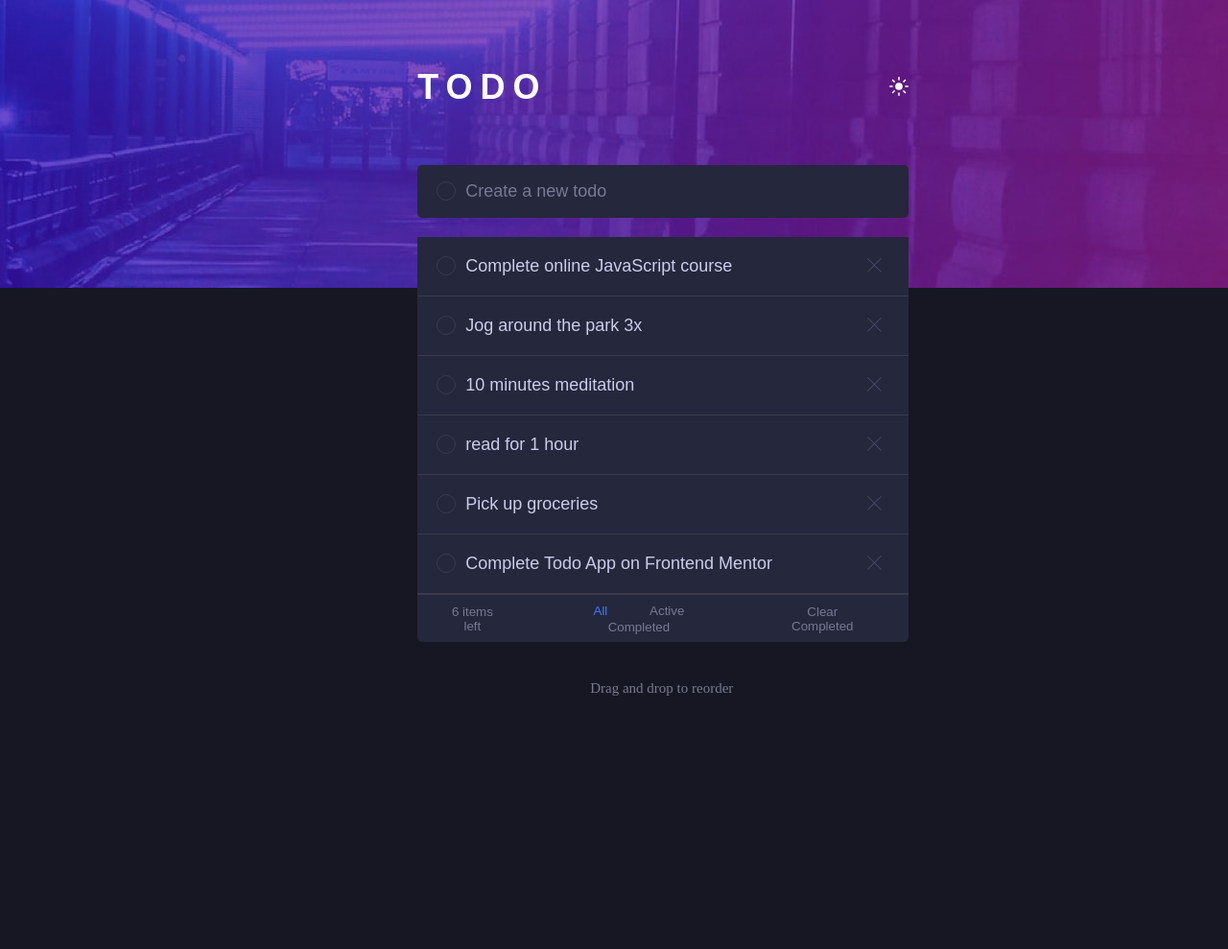
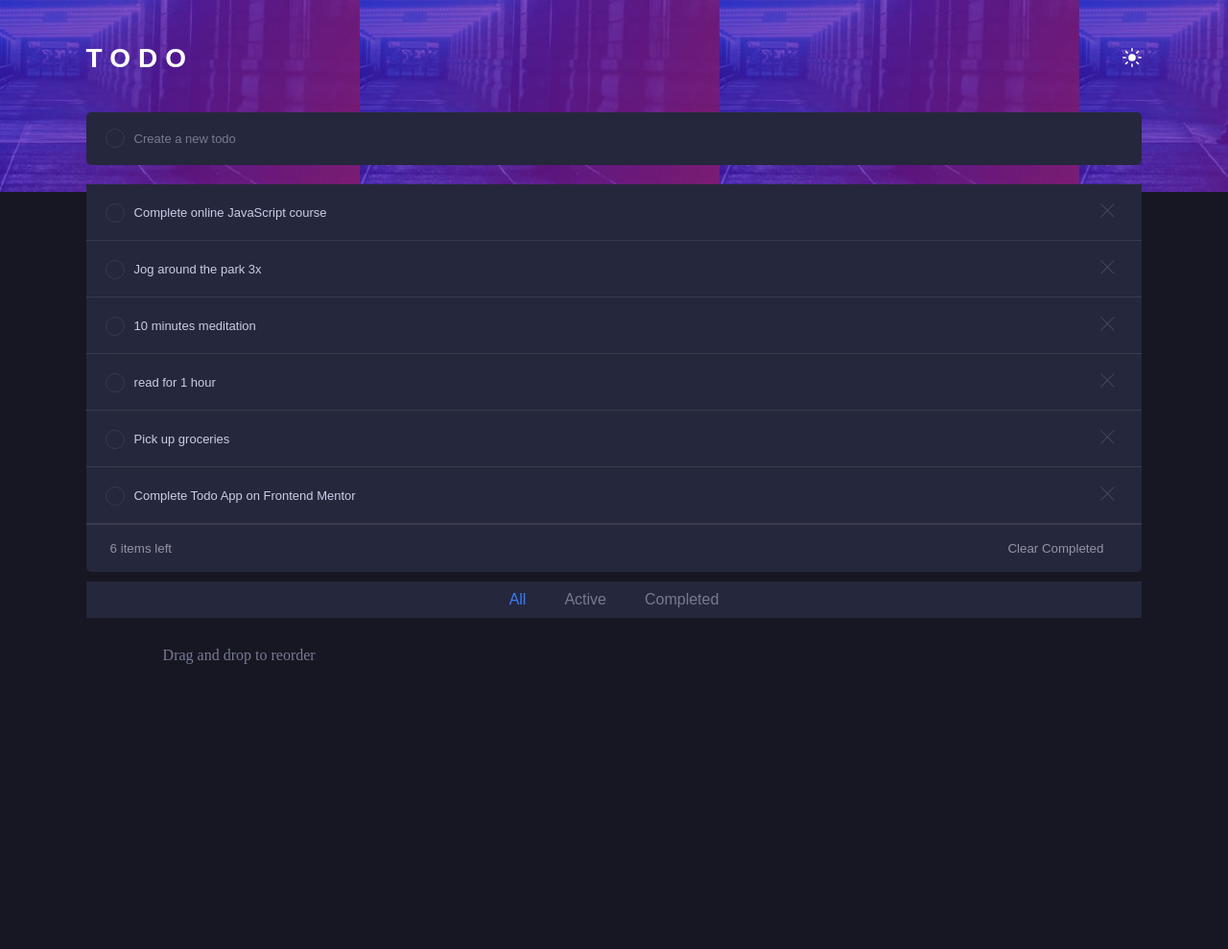
Before and after one commit to AbenaEsther/amalitech-project, a plain HTML site: page dark-theme.html in a window 1280 px wide. Shown: the whole page at 96% size. After the commit the page ends 916 px from the top, so only its background shows below. Drawn offline with Linux system fonts and the light colour scheme.

Commit message:
update on css

```diff
--- a/dark-theme.css
+++ b/css/dark-theme.css
@@ -12,7 +12,7 @@
 }
 
 .upper-half{
-  background: url("images/bg-desktop-dark.jpg");
+  background: url("../images/bg-desktop-dark.jpg");
   height: 300px;
 }
 
@@ -246,9 +246,9 @@ body{
 
 }
 
-@media screen and (max-width:375px) {
+@media screen and (max-width:1400px) {
   .upper-half{
-    background: url('images/bg-mobile-dark.jpg');
+    background: url('../images/bg-mobile-dark.jpg');
     height: 200px;
   }
   .main-container{
--- a/light-theme.css
+++ b/css/light-theme.css
@@ -12,7 +12,7 @@
 }
 
 .upper-half{
-    background: url("images/bg-desktop-light.jpg");
+    background: url("../images/bg-desktop-light.jpg");
     height: 300px;
 }
 
@@ -54,17 +54,23 @@ li{
     justify-content: space-between;
     cursor: pointer;
     position: relative;
-    /* transition: 0.5s; */
     background-color:  white;
     padding: 10px 0 10px 0;
  }
+
+   /* css styling for  new todo to have same styling as existing todos */
+.todo-item {
+  padding: 20px;
+  border-top: 1px solid;
+  color: hsl(236, 33%, 92%);
+}
 
   .last-li span{
     font-size: 15px;
   }
 
 li input:hover{
-    border:1px solid; color: hsl(280,87%, 65%);
+    border:1px solid; color: hsl(281, 30%, 34%);
     }
 
  .first-list{
@@ -239,9 +245,9 @@ body{
   }
 }
 
-@media screen and  ( max-width: 375px){
+@media screen and  ( max-width: 1400px){
   .upper-half{
-    background: url('images/bg-mobile-light.jpg');
+    background: url('../images/bg-mobile-light.jpg');
     height: 200px;
   }
 
--- a/dark-theme.html
+++ b/dark-theme.html
@@ -6,7 +6,8 @@
     <meta name="viewport" content="width=device-width, initial-scale=1.0">
     <link rel="icon" type="image/png" sizes="32x32" href="./images/favicon-32x32.png">
     <link rel="stylesheet" href="https://fonts.googleapis.com/css2?family=Josefin+Sans&display=swap">
-    <link rel="stylesheet" href="./dark-theme.css" id="theme-style">
+    <link rel="stylesheet" href="css/dark-theme.css" id="theme-style">
+
     <title>Todo app</title>
 </head>
 <body background="" class="dark-theme">
@@ -88,6 +89,6 @@
     </div>
 </div>
 
-<script src="./todo.js"></script>
+<script src="js/todo.js"></script>
 </body>
 </html>
--- a/todo.js
+++ b/js/todo.js
@@ -15,12 +15,12 @@ function toggleTheme() {
     if (body.classList.contains('dark-theme')) {
         body.classList.add('light-theme'); // Adding 'light-theme' class
         body.classList.remove('dark-theme');
-        themeStyle.href = './light-theme.css'; // Path to light theme CSS file
+        themeStyle.href = 'css/light-theme.css'; // Path to light theme CSS file
         toggleIcon.src = 'images/icon-moon.svg'; // Path to moon icon
     } else {
         body.classList.remove('light-theme'); // Removing 'light-theme' class
         body.classList.add('dark-theme');
-        themeStyle.href = './dark-theme.css'; // Path to dark theme CSS file
+        themeStyle.href = 'css/dark-theme.css'; // Path to dark theme CSS file
         toggleIcon.src = 'images/icon-sun.svg'; // Path to sun icon
 
     }
@@ -175,6 +175,5 @@ newTodoInput.addEventListener('keydown', function (event) {
     if (formCheckbox.checked && newTodoInput.value.trim() !== '') {
       addTodoItem(newTodoInput.value.trim());
       newTodoInput.value = '';
-      //formCheckbox.checked = false;
     }
   });
--- a/light-theme.html
+++ b/light-theme.html
@@ -6,7 +6,7 @@
     <meta name="viewport" content="width=device-width, initial-scale=1.0">
     <link rel="icon" type="image/png" sizes="32x32" href="./images/favicon-32x32.png">
     <link rel="stylesheet" href="https://fonts.googleapis.com/css2?family=Josefin+Sans&display=swap">
-    <link rel="stylesheet" href="./light-theme.css" id="theme-style">
+    <link rel="stylesheet" href="css/light-theme.css" id="theme-style">
     <title>Todo app</title>
 </head>
 <body background="" >
@@ -88,6 +88,6 @@
     </div>
 </div>
 
-<script src="./todo.js"></script>
+<script src="js/todo.js"></script>
 </body>
 </html>
```
